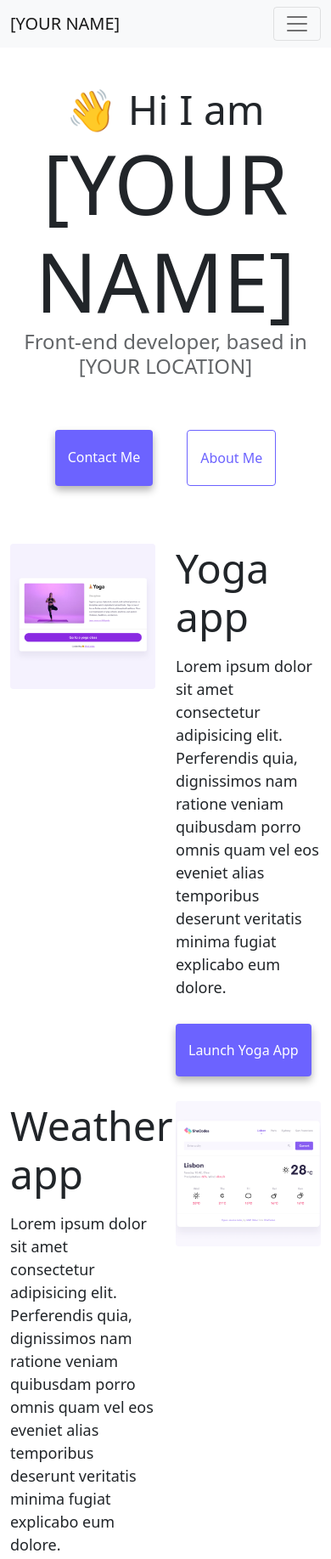
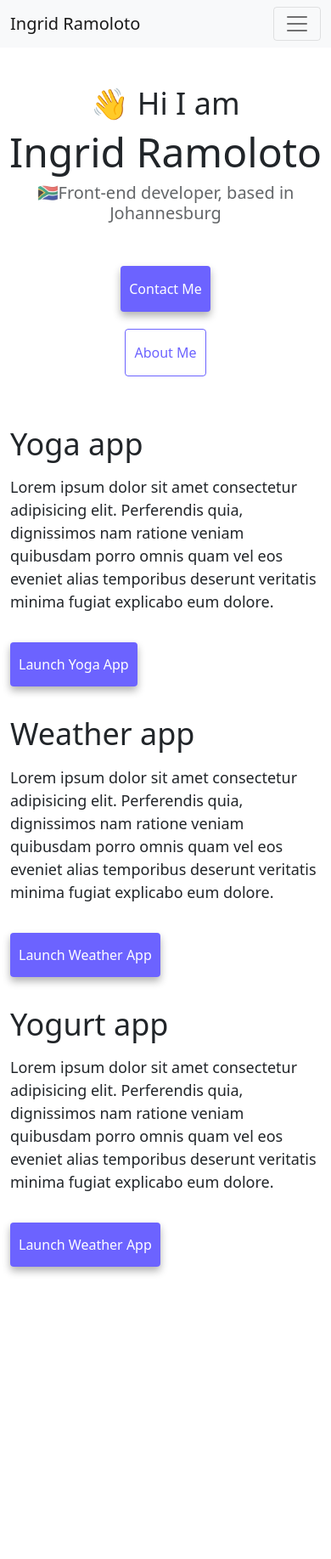
Before and after one commit to KayRams/Advanced-Tools-Challenge, a website: page index.html in a window 390 px wide. Shown: the top 1835 px of the page at 85% size. After the commit the page ends 1577 px from the top, so only its background shows below. Drawn offline with nearby package versions, Linux system fonts and the light colour scheme.

Commit message:
Updated media queries and made the website SEO friendly

```diff
--- a/index.html
+++ b/index.html
@@ -4,7 +4,11 @@
     <meta charset="UTF-8" />
     <meta http-equiv="X-UA-Compatible" content="IE=edge" />
     <meta name="viewport" content="width=device-width, initial-scale=1.0" />
-    <title>[YOUR NAME]</title>
+    <meta
+      name="description"
+      content="Ingrid Ramoloto is a front-end developer based in Johannesburg"
+    />
+    <title>Front-end developer - Ingrid Ramoloto</title>
     <link
       href="https://cdn.jsdelivr.net/npm/bootstrap@5.0.0-beta2/dist/css/bootstrap.min.css"
       rel="stylesheet"
@@ -21,7 +25,7 @@
   <body>
     <nav class="navbar navbar-expand-lg navbar-light bg-light fixed-top">
       <div class="container">
-        <a class="navbar-brand" href="index.html">[YOUR NAME]</a>
+        <a class="navbar-brand" href="index.html">Ingrid Ramoloto</a>
         <button
           class="navbar-toggler"
           type="button"
@@ -51,18 +55,29 @@
       </div>
     </nav>
     <h2 class="text-center">👋 Hi I am</h2>
-    <h1 class="text-center">[YOUR NAME]</h1>
-    <h3 class="text-center">Front-end developer, based in [YOUR LOCATION]</h3>
+    <h1 class="text-center">Ingrid Ramoloto</h1>
+    <h3 class="text-center">🇿🇦Front-end developer, based in Johannesburg</h3>
     <div class="navigation-links mb-5">
-      <a href="about.html#contact" class="primary-link">Contact me</a>
-      <a href="about.html" class="secondary-link">About me</a>
+      <a
+        href="about.html#contact"
+        class="primary-link"
+        title="Contact Ingrid Ramoloto"
+        >Contact me</a
+      >
+      <a href="about.html" class="secondary-link" title="About Ingrid Ramoloto"
+        >About me</a
+      >
     </div>
     <div class="container">
       <div class="row">
-        <div class="col-6">
-          <img src="images/yoga.png" class="img-fluid rounded" />
+        <div class="col-sm-6">
+          <img
+            src="images/yoga.png"
+            class="img-fluid rounded d-none d-sm-block"
+            alt="Yoga Project"
+          />
         </div>
-        <div class="col-6">
+        <div class="col-sm-6">
           <h2 class="mb-3">Yoga app</h2>
           <p>
             Lorem ipsum dolor sit amet consectetur adipisicing elit. Perferendis
@@ -76,7 +91,7 @@
         </div>
       </div>
       <div class="row mt-5">
-        <div class="col-6">
+        <div class="col-sm-6">
           <h2 class="mb-3">Weather app</h2>
           <p>
             Lorem ipsum dolor sit amet consectetur adipisicing elit. Perferendis
@@ -88,15 +103,23 @@
             <a href="#" class="primary-link">Launch Weather App</a>
           </div>
         </div>
-        <div class="col-6">
-          <img src="images/weather.png" class="img-fluid rounded" />
+        <div class="col-sm-6">
+          <img
+            src="images/weather.png"
+            class="img-fluid rounded d-none d-sm-block"
+            alt="Weather Project"
+          />
         </div>
       </div>
       <div class="row mt-5">
-        <div class="col-6">
-          <img src="images/yogurt.png" class="img-fluid rounded" />
+        <div class="col-sm-6">
+          <img
+            src="images/yogurt.png"
+            class="img-fluid rounded d-none d-sm-block"
+            alt="Yorgurt Project"
+          />
         </div>
-        <div class="col-6">
+        <div class="col-sm-6">
           <h2 class="mb-3">Yogurt app</h2>
           <p>
             Lorem ipsum dolor sit amet consectetur adipisicing elit. Perferendis
--- a/style.css
+++ b/style.css
@@ -5,7 +5,7 @@
 }
 
 body {
-  margin-top: 100px;
+  margin: 100px auto;
 }
 
 h1,
@@ -86,3 +86,43 @@ p {
 .email-link:hover {
   text-decoration: underline;
 }
+
+@media (max-width: 576px) {
+  h1 {
+    font-size: 48px;
+    line-height: 1.5;
+  }
+
+  h2 {
+    font-size: 36px;
+  }
+
+  h3 {
+    font-size: 20px;
+  }
+
+  p {
+    font-size: 18px;
+  }
+
+  .navigation-links {
+    flex-direction: column;
+    align-items: center;
+  }
+
+  .navigation-links a {
+    margin: 10px;
+  }
+
+  .primary-link {
+    padding: 15px 10px;
+  }
+
+  .secondary-link {
+    padding: 15px 10px;
+  }
+
+  .email-link {
+    font-size: 24px;
+  }
+}
```
Also changed, not shown: about.html (+10 -4 lines).
